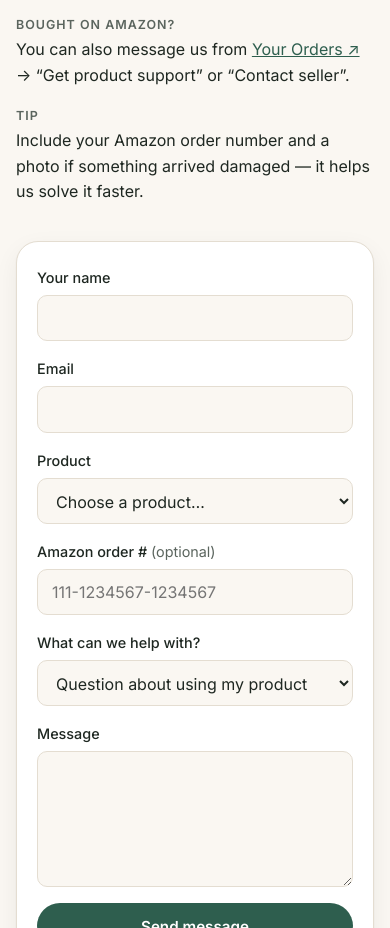
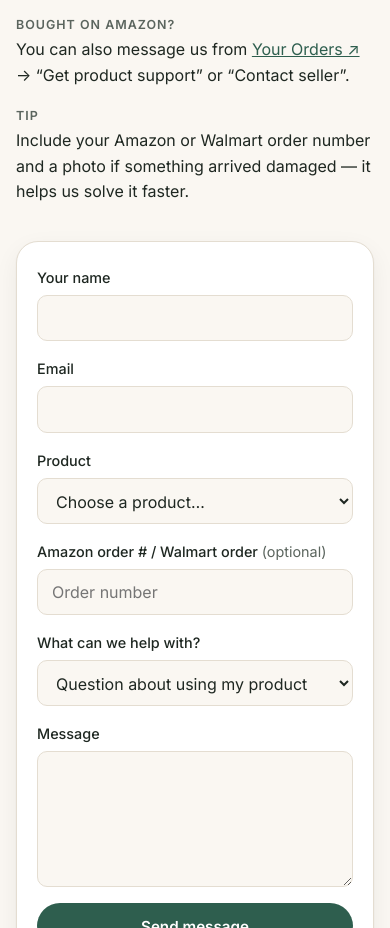
Before and after one commit to omar28/reifier-website, a plain HTML site: page index.html in a window 390 px wide. Shown: the part 7541-8469 px from the top of the page. Drawn offline with Linux system fonts and the light colour scheme.

Commit message:
Contact form: accept Walmart order numbers too
Label reads "Amazon order # / Walmart order", tip and email body mention
both, and the field no longer forces a numeric keypad (which hid the
dashes Amazon order numbers need on iPhone).

Co-Authored-By: Claude Opus 5.5 <noreply@anthropic.com>

```diff
--- a/app.js
+++ b/app.js
@@ -179,7 +179,7 @@
     const subject = `[Reifier website] ${data.topic} — ${data.product}`;
     const body =
       `Name: ${data.name}\nEmail: ${data.email}\nProduct: ${data.product}\n` +
-      `Amazon order #: ${data.order}\nTopic: ${data.topic}\n\n${data.message}`;
+      `Amazon / Walmart order #: ${data.order}\nTopic: ${data.topic}\n\n${data.message}`;
 
     // No form key yet: hand the message to the visitor's email app.
     if (!SITE.web3formsKey) {
--- a/index.html
+++ b/index.html
@@ -139,7 +139,7 @@
             </li>
             <li>
               <span class="cp-label">Tip</span>
-              <span>Include your Amazon order number and a photo if something arrived damaged — it helps us solve it faster.</span>
+              <span>Include your Amazon or Walmart order number and a photo if something arrived damaged — it helps us solve it faster.</span>
             </li>
           </ul>
         </div>
@@ -161,8 +161,8 @@
               <select name="product" id="product-select"></select>
             </label>
             <label class="field">
-              <span>Amazon order # <em>(optional)</em></span>
-              <input name="order" type="text" placeholder="111-1234567-1234567" inputmode="numeric">
+              <span>Amazon order # / Walmart order <em>(optional)</em></span>
+              <input name="order" type="text" placeholder="Order number">
             </label>
           </div>
           <label class="field">
--- a/styles.css
+++ b/styles.css
@@ -269,7 +269,7 @@ h3 { font-size: 1.15rem; font-weight: 600; }
   padding: 24px 20px; display: grid; gap: 16px; box-shadow: var(--shadow);
 }
 @media (min-width: 720px) { .contact-form { padding: 32px; } }
-.field-row { display: grid; gap: 16px; }
+.field-row { display: grid; gap: 16px; align-items: end; }
 @media (min-width: 600px) { .field-row { grid-template-columns: 1fr 1fr; } }
 .field { display: grid; gap: 6px; font-size: .9rem; font-weight: 500; }
 .field em { font-style: normal; color: var(--muted); font-weight: 400; }
```
